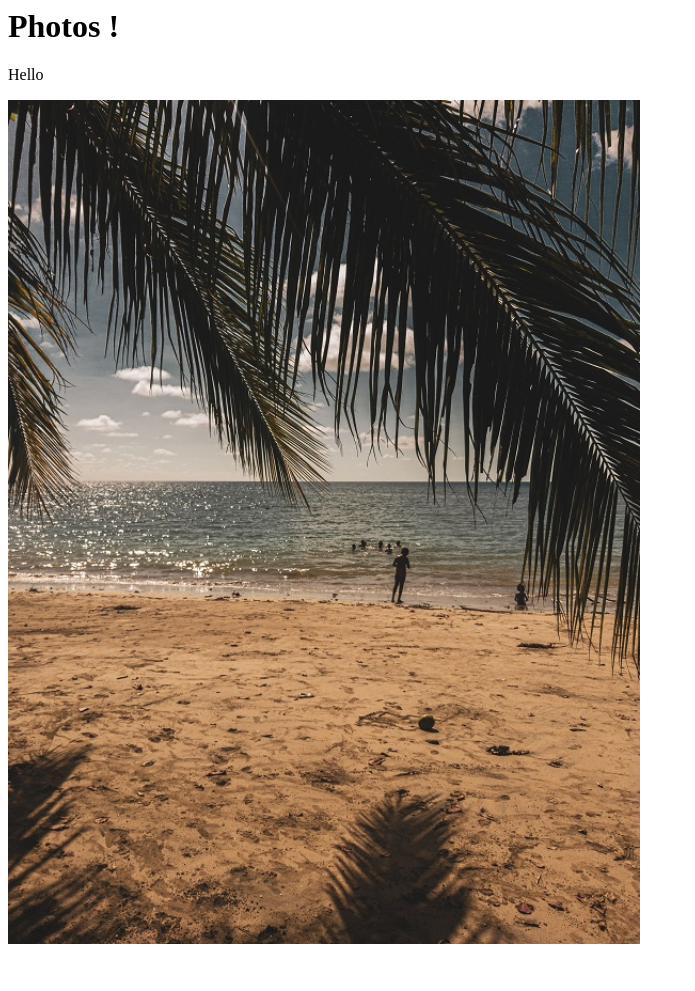
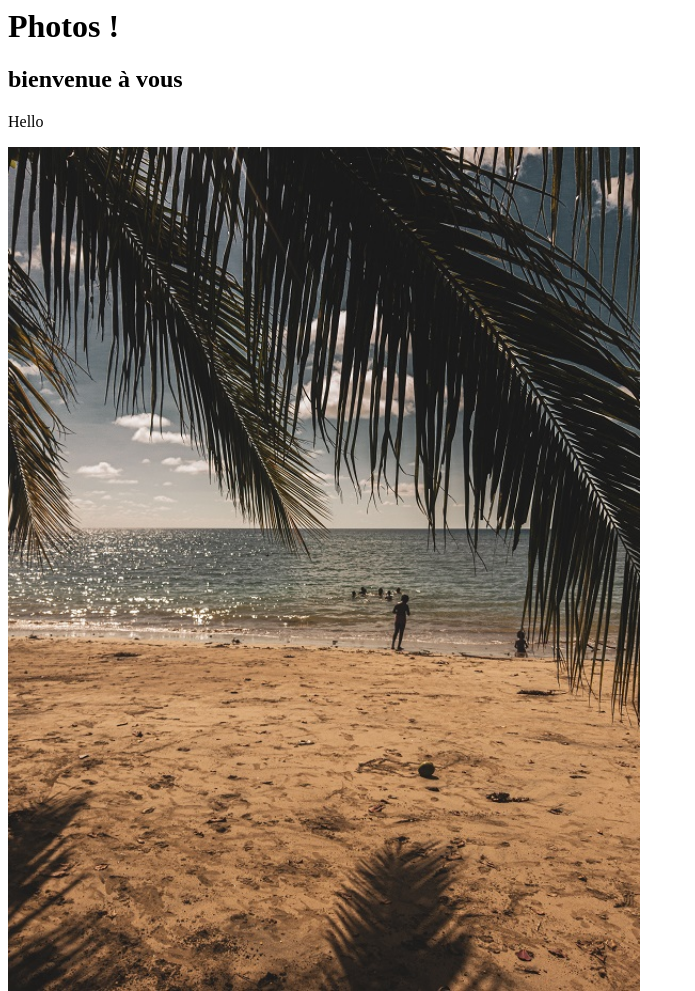
Before and after one commit to msvlim/photos, a plain HTML site: page index.html in a window 1280 px wide. Shown: the whole page, without its empty margins (0-695 px from the left). Before the commit the page ends 952 px from the top, so only its background shows below. Drawn offline with Linux system fonts and the light colour scheme.

Commit message:
Update index.html

```diff
--- a/index.html
+++ b/index.html
@@ -4,6 +4,7 @@
 	</head>
 	<body>
 		<h1>Photos !</h1>
+		<h2>bienvenue à vous </h2>
 		<p>Hello</p>
 		<img class="fit-picture"
 			src="https://raw.githubusercontent.com/msvlim/photos/master/images/plage-sm.jpg"
```
